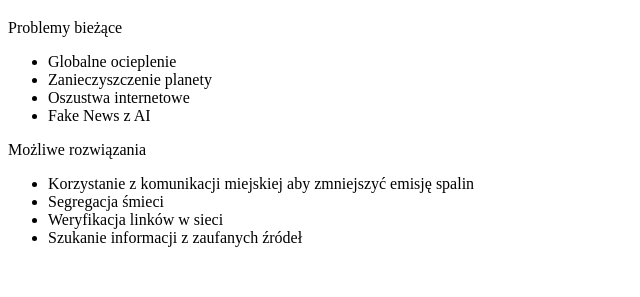
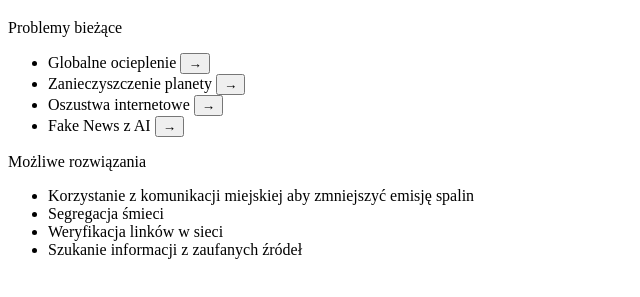
Before and after one commit to Babel75/Konkurs, a plain HTML site: page index.html in a window 1280 px wide. Shown: the part 61-358 px from the top of the page, without its empty margins (0-640 px from the left). Drawn offline with Linux system fonts and the light colour scheme.

Commit message:
Update index.html

```diff
--- a/index.html
+++ b/index.html
@@ -8,18 +8,20 @@
     <script src="script.js"></script>
 </head>
 <body>
+    <div id="container">
     <div id="top">
+        <div id="problemy">
         <h1>Moja generacja. Młodzi dla przyszłości</h1>
 
-        <label for="prob" id="problab">Problemy bieżące</label>
+        <label for="prob">Problemy bieżące</label>
         <ul id="prob">
-            <li>Globalne ocieplenie</li>
-            <li>Zanieczyszczenie planety</li>
-            <li>Oszustwa internetowe</li>
-            <li>Fake News z AI</li>
+            <li>Globalne ocieplenie <button id="info" onclick="Info(1)">→</button></li>
+            <li>Zanieczyszczenie planety <button id="info" onclick="Info(2)">→</button></li>
+            <li>Oszustwa internetowe <button id="info" onclick="Info(3)">→</button></li>
+            <li>Fake News z AI <button id="info" onclick="Info(4)">→</button></li>
         </ul>
-
-        <label for="rozw" id="rozwlab">Możliwe rozwiązania</label>
+    </div>
+        <label for="rozw">Możliwe rozwiązania</label>
         <ul id="rozw">
             <li>Korzystanie z komunikacji miejskiej aby zmniejszyć emisję spalin</li>
             <li>Segregacja śmieci</li>
@@ -27,8 +29,7 @@
             <li>Szukanie informacji z zaufanych źródeł</li>
         </ul>
     </div>
-    <div id="mid">
-
-    </div>
+    <div id="mid"></div>
+</div>
 </body>
 </html>
```
